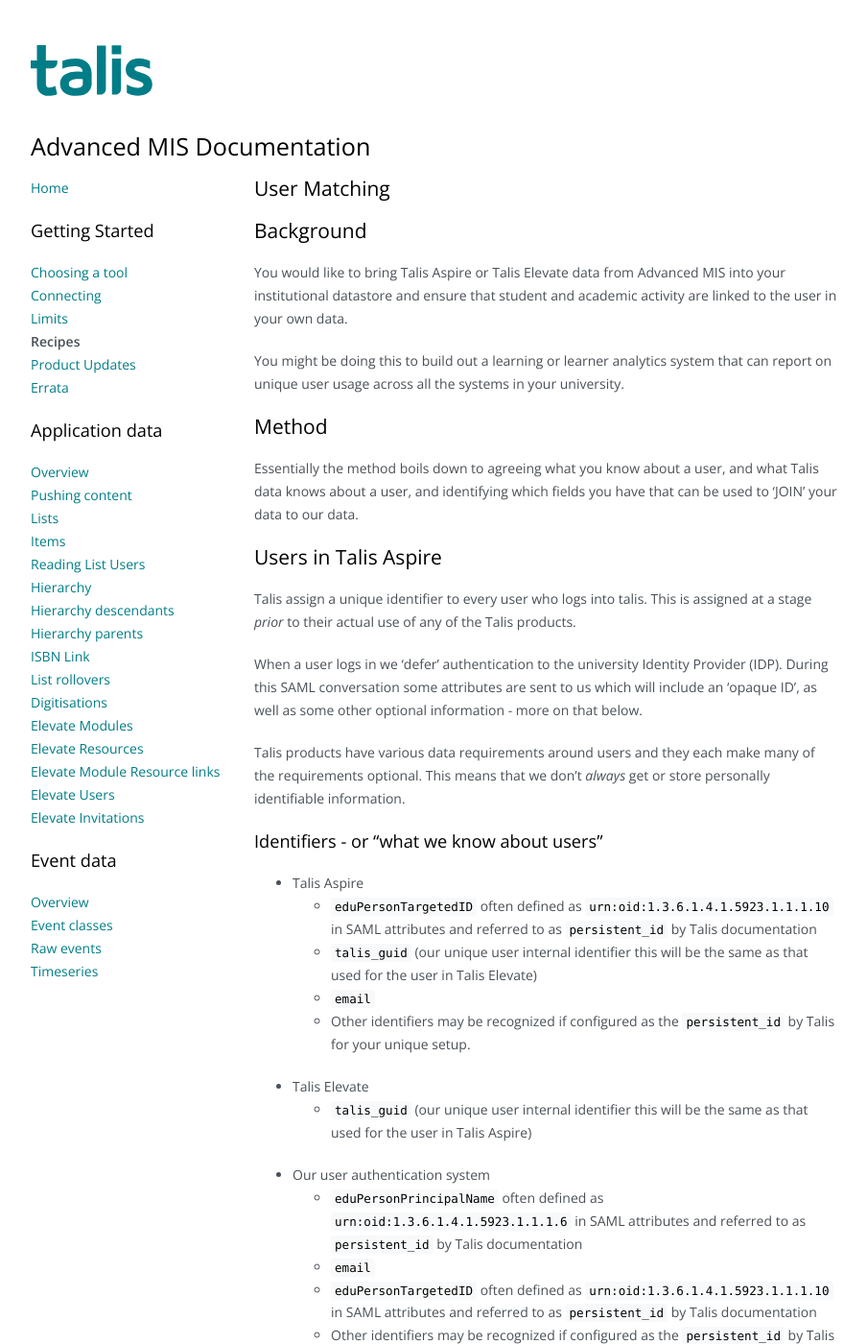
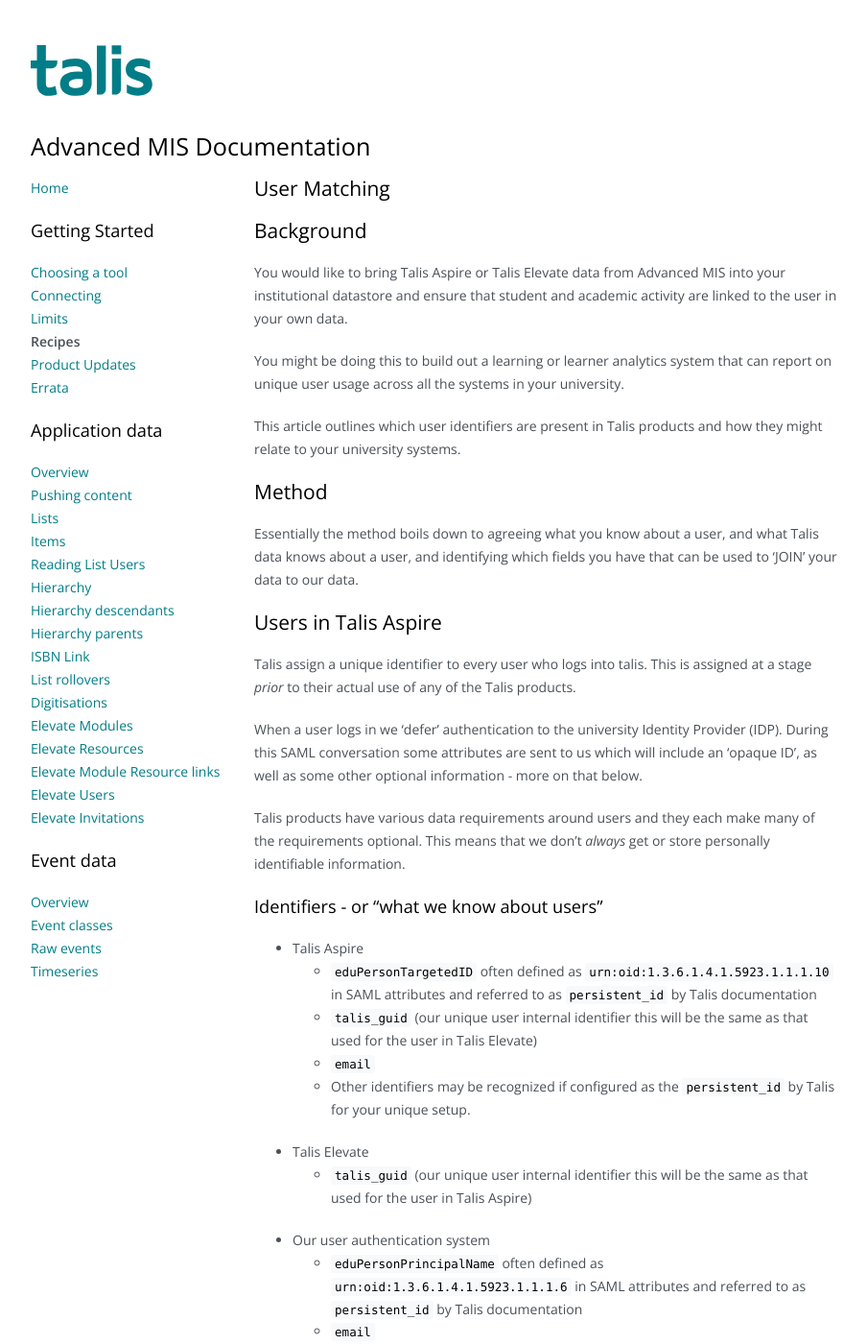
Before and after one commit to techfromsage/advanced-mis, a Jekyll site: the page built from _recipes/user-matching.md, in a window 1280 px wide and 1400 px high. Shown: the whole window at 96% size, without its empty margins (142-1046 px from the left). Built offline with Jekyll 4.4.1, drawn with Linux system fonts in a browser that asks for light colours; nearby versions of some CDN libraries; part of the change alters nothing that is shown; some of the changed text lies outside the part shown.

Commit message:
outline and typos

```diff
--- a/_recipes/user-matching.md
+++ b/_recipes/user-matching.md
@@ -11,6 +11,8 @@ description: A look at methods of linking data in Advanced MIS with external sys
 You would like to bring Talis Aspire or Talis Elevate data from Advanced MIS into your institutional datastore and ensure that student and academic activity are linked to the user in your own data.
 
 You might be doing this to build out a learning or learner analytics system that can report on unique user usage across all the systems in your university.
+
+This article outlines which user identifiers are present in Talis products and how they might relate to your university systems.
 
 ## Method
 
@@ -41,7 +43,7 @@ Talis products have various data requirements around users and they each make ma
 
 ### The Opaque ID
 
-typically a university will send a SAML payload that includes the `eduPersonTargettedID` value. This is a persistent opaque identifier. this means that it is the same every time a user logs in but it is not actually an identifier that you will see in any of your other systems. i.e. it is unique for that user in the context of logging in to Talis Aspire from your Identity Provider.
+typically a university will send a SAML payload that includes the `eduPersonTargetedID` value. This is a persistent opaque identifier. this means that it is the same every time a user logs in but it is not actually an identifier that you will see in any of your other systems. i.e. it is unique for that user in the context of logging in to Talis Aspire from your Identity Provider.
 
 __If you use shibboleth__, this identifier is usually constructed as a hash of the following values.
 
@@ -60,7 +62,7 @@ __If you use a Microsoft ADFS or Azure type service__, there will be an opaque i
 
 #### Talis Aspire
 
-When a user logs in to Talis Aspire for the first time, their persistent id from the SAML conversation is stored in the user profile. Typically the `eduPersonTargettedID`, but this is not always the case and your connection with Talis Aspire may have been configured to use a different identifier location. You will need to ask Talis Support to find out what is configured, or you can look at the data and you may recognize the pattern of the identifier being used.
+When a user logs in to Talis Aspire for the first time, their persistent id from the SAML conversation is stored in the user profile. Typically the `eduPersonTargetedID`, but this is not always the case and your connection with Talis Aspire may have been configured to use a different identifier location. You will need to ask Talis Support to find out what is configured, or you can look at the data and you may recognize the pattern of the identifier being used.
 
 * `persistent_id` In Advanced MIS, this type of identifier is stored in the `f_rl_users.saml_user_id` field.
 * `talis_guid` In Advanced MIS, this type of identifier is stored in the `f_rl_users.talis_guid` field. You will also see it in events where there is a dimension column that is identifying which user caused the event.
```
